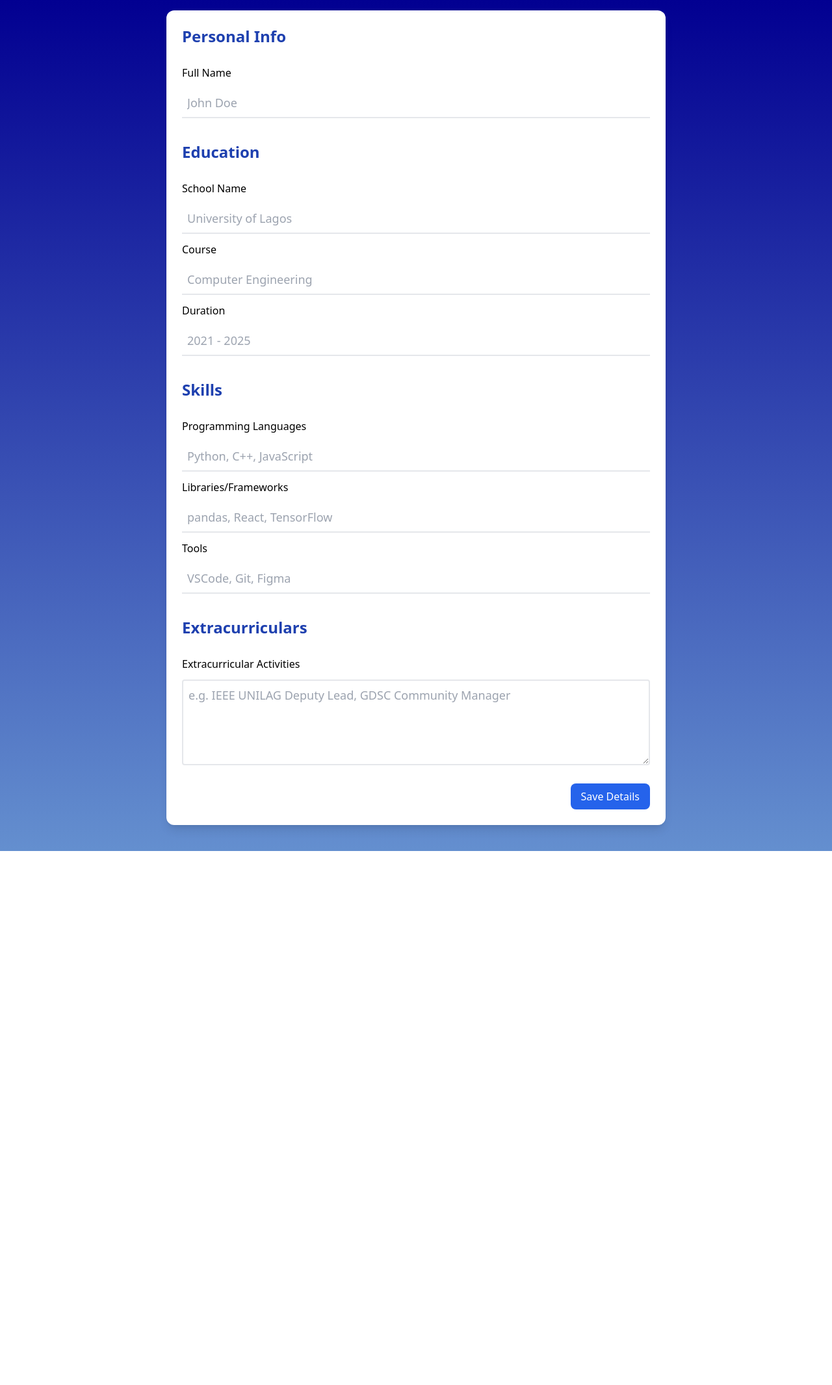
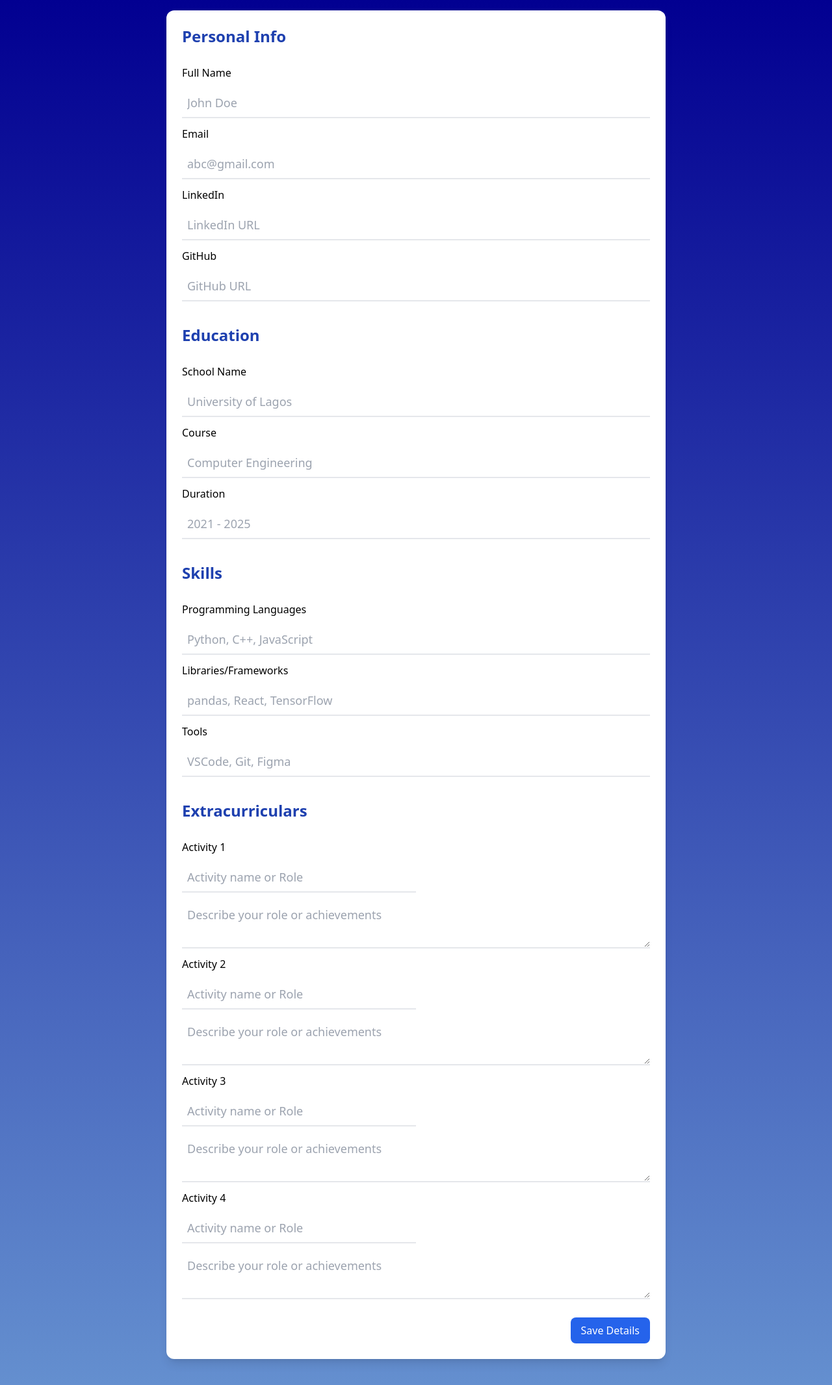
Before and after one commit to 0layiw0la/Github-JD, a Flask app: page /details in a window 1280 px wide. Shown: the whole page at 65% size. Before the commit the page ends 1310 px from the top, so only its background shows below. Run offline with Flask 3, Linux system fonts and the light colour scheme; some libraries are stand-ins or nearby versions.

Commit message:
Changed schema for users
added email, github, and linkedin

```diff
--- a/models.py
+++ b/models.py
@@ -23,6 +23,9 @@ class User(db.Model):
     pid = db.Column(db.Integer, primary_key=True, autoincrement=True)
     username = db.Column(db.Text, nullable=False, unique=True)
     password_hash = db.Column(db.Text, nullable=False)
+    email = db.Column(db.Text, nullable=True)
+    linkedin =    db.Column(db.Text, nullable=True)
+    github = db.Column(db.Text, nullable=True)
     fullname = db.Column(db.Text, nullable=True)
     programming_languages = db.Column(db.Text, nullable=True)  # e.g., JSON string or comma-separated
     libraries = db.Column(db.Text, nullable=True)              # e.g., "pandas, NumPy"
@@ -30,7 +33,6 @@ class User(db.Model):
     school_name = db.Column(db.Text, nullable=True)
     course = db.Column(db.Text, nullable=True)
     duration = db.Column(db.Text, nullable=True)               # e.g., "2021 - 2025"
-    relevant_course_work = db.Column(db.Text, nullable=True)   # store as JSON string (e.g., '["Data Structures", "OS"]')
     extracurriculars = db.Column(db.Text, nullable=True)       # store as JSON string
 
 
--- a/templates/details.html
+++ b/templates/details.html
@@ -9,6 +9,19 @@
         <label for="fullname">Full Name</label>
         <input type="text" name="fullname" placeholder="John Doe" value="{{ fullname or '' }}"
                class="form-control p-2 border-b-2 text-sm md:text-lg">
+
+        <label for="email">Email</label>
+        <input type="email" name="email" placeholder="abc@gmail.com" value="{{ email or '' }}"
+                class="form-control p-2 border-b-2 text-sm md:text-lg">
+
+        <label for="linkedin">LinkedIn</label>
+        <input type="url" name="linkedin" placeholder="LinkedIn URL" value="{{ linkedin or '' }}"
+                class="form-control p-2 border-b-2 text-sm md:text-lg">
+
+        <label for="github">GitHub</label>
+        <input type="url" name="github" placeholder="GitHub URL" value="{{ github or '' }}"
+                class="form-control p-2 border-b-2 text-sm md:text-lg">
+
 
         <!-- EDUCATION -->
         <h3 class="text-lg md:text-2xl font-semibold text-blue-800 mt-6 mb-4">Education</h3>
@@ -40,12 +53,42 @@
         <input type="text" name="tools" placeholder="VSCode, Git, Figma" value="{{ tools or '' }}"
                class="form-control p-2 border-b-2 text-sm md:text-lg">
 
+
         <!-- EXTRACURRICULARS -->
         <h3 class="text-lg md:text-2xl font-semibold text-blue-800 mt-6 mb-4">Extracurriculars</h3>
 
-        <label for="extracurriculars">Extracurricular Activities</label>
-        <textarea name="extracurriculars" rows="4" placeholder="e.g. IEEE UNILAG Deputy Lead, GDSC Community Manager"
-                  class="form-control p-2 border-2 rounded text-sm md:text-lg">{{ extracurriculars or '' }}</textarea>
+        <!-- Activity 1 -->
+        <label for="extracurricular_activities[0]">Activity 1</label>
+        <input type="text" name="extracurricular_activities[0]" placeholder="Activity name or Role"
+                value="{{ extracurricular_activities[0] if extracurricular_activities else '' }}"
+                class="form-control p-2 border-b-2 text-sm md:text-lg w-[50%]">
+        <textarea name="extracurriculars_about[0]" placeholder="Describe your role or achievements"
+                    class="form-control p-2 border-b-2 text-sm md:text-lg w-full">{{ extracurriculars_about[0] if extracurriculars_about else '' }}</textarea>
+
+        <!-- Activity 2 -->
+        <label for="extracurricular_activities[1]">Activity 2</label>
+        <input type="text" name="extracurricular_activities[1]" placeholder="Activity name or Role"
+                value="{{ extracurricular_activities[1] if extracurricular_activities else '' }}"
+                class="form-control p-2 border-b-2 text-sm md:text-lg w-[50%]">
+        <textarea name="extracurriculars_about[1]" placeholder="Describe your role or achievements"
+                    class="form-control p-2 border-b-2 text-sm md:text-lg w-full">{{ extracurriculars_about[1] if extracurriculars_about else '' }}</textarea>
+
+        <!-- Activity 3 -->
+        <label for="extracurricular_activities[2]">Activity 3</label>
+        <input type="text" name="extracurricular_activities[2]" placeholder="Activity name or Role"
+                value="{{ extracurricular_activities[2] if extracurricular_activities else '' }}"
+                class="form-control p-2 border-b-2 text-sm md:text-lg w-[50%]">
+        <textarea name="extracurriculars_about[2]" placeholder="Describe your role or achievements"
+                    class="form-control p-2 border-b-2 text-sm md:text-lg w-full">{{ extracurriculars_about[2] if extracurriculars_about else '' }}</textarea>
+
+        <!-- Activity 4 -->
+        <label for="extracurricular_activities[3]">Activity 4</label>
+        <input type="text" name="extracurricular_activities[3]" placeholder="Activity name or Role"
+                value="{{ extracurricular_activities[3] if extracurricular_activities else '' }}"
+                class="form-control p-2 border-b-2 text-sm md:text-lg w-[50%]">
+        <textarea name="extracurriculars_about[3]" placeholder="Describe your role or achievements"
+                    class="form-control p-2 border-b-2 text-sm md:text-lg w-full">{{ extracurriculars_about[3] if extracurriculars_about else '' }}</textarea>
+
 
         <button type="submit" class="bg-blue-600 text-white py-2 px-4 rounded-lg mt-4 self-end hover:bg-blue-700">
             Save Details
```
Also changed, not shown: migrations/versions/1cfca4301ace_.py (added, +38 -0 lines).
